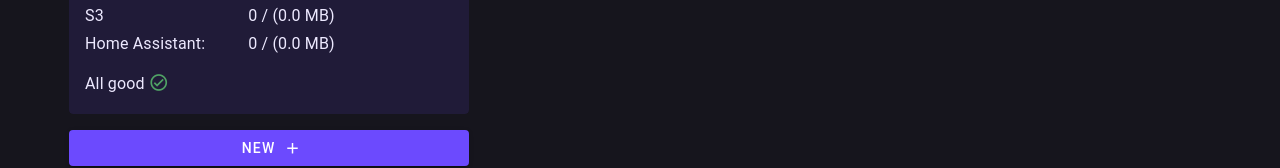
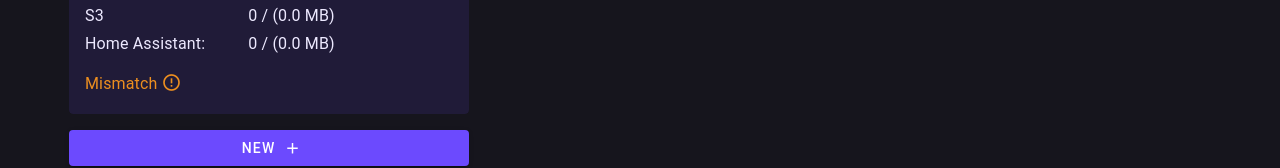
Before and after one commit to prankstr/hassio-s3-backup, a Vue app in the folder hassio-s3-backup/webui/: page / in a window 1280 px wide. Shown: the part 160-328 px from the top of the page. Built offline with nearby package versions, Linux system fonts and the light colour scheme; no server answers; the HTML template or start-up script is replaced by a standard one.

Commit message:
Improve status indicator

```diff
--- a/hassio-s3-backup/webui/src/components/SummaryCard.vue
+++ b/hassio-s3-backup/webui/src/components/SummaryCard.vue
@@ -33,14 +33,14 @@
       </v-row>
       <v-row class="pt-0 mt-0">
         <v-col cols="auto" class="pr-1">
-          <div class="text-white text-subtitle-1">
+          <div :class="['text-subtitle-1', status.textColor]">
             {{ status.message }}
           </div>
         </v-col>
         <v-col cols="1" class="pl-0">
           <v-icon
             :icon="status.icon"
-            color="green"
+            :color="status.iconColor"
             size="20"
             class="pt-1"
           ></v-icon>
@@ -87,15 +87,31 @@ const backupsInHA = computed(() => {
 });
 
 const status = computed(() => {
-  const statusObj = {
+  let statusObj = {
     icon: "mdi-check-circle-outline",
     message: "All good",
+    iconColor: "green",
+    textColor: "text-green",
   };
 
-  if (cs.config.backupsInS3 == 0 && cs.config.backupsInHA == 0) {
-    if (bs.s3backupscount != bs.habackupscount) {
-      statusObj.message = "Mismatch";
-      statusMessage.icon = "mdi-alert-circle-outline";
+  if (
+    bs.s3BackupsCount != cs.config.backupsInS3 ||
+    bs.haBackupsCount != cs.config.backupsInHA
+  ) {
+    if (bs.backupsInS3 < 1) {
+      return {
+        icon: "mdi-alert-decagram-outline",
+        message: "No backups in S3",
+        iconColor: "red",
+        textColor: "text-red",
+      };
+    } else {
+      return {
+        icon: "mdi-alert-circle-outline",
+        message: "Mismatch",
+        iconColor: "orange",
+        textColor: "text-orange",
+      };
     }
   }
 
```
